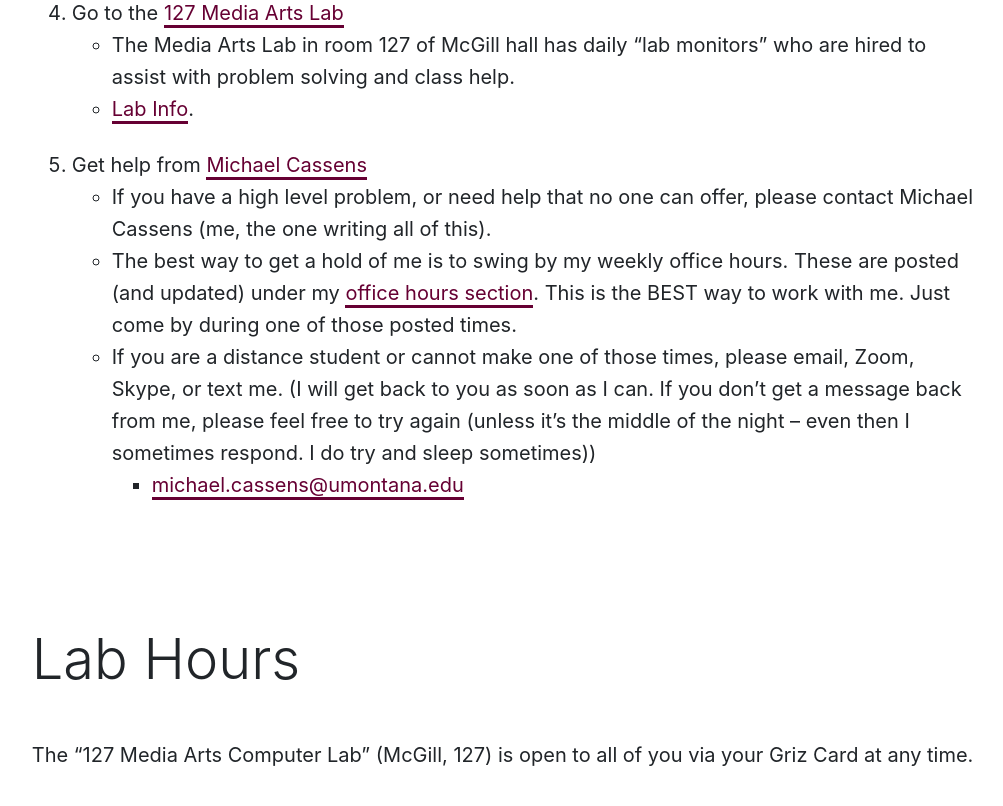
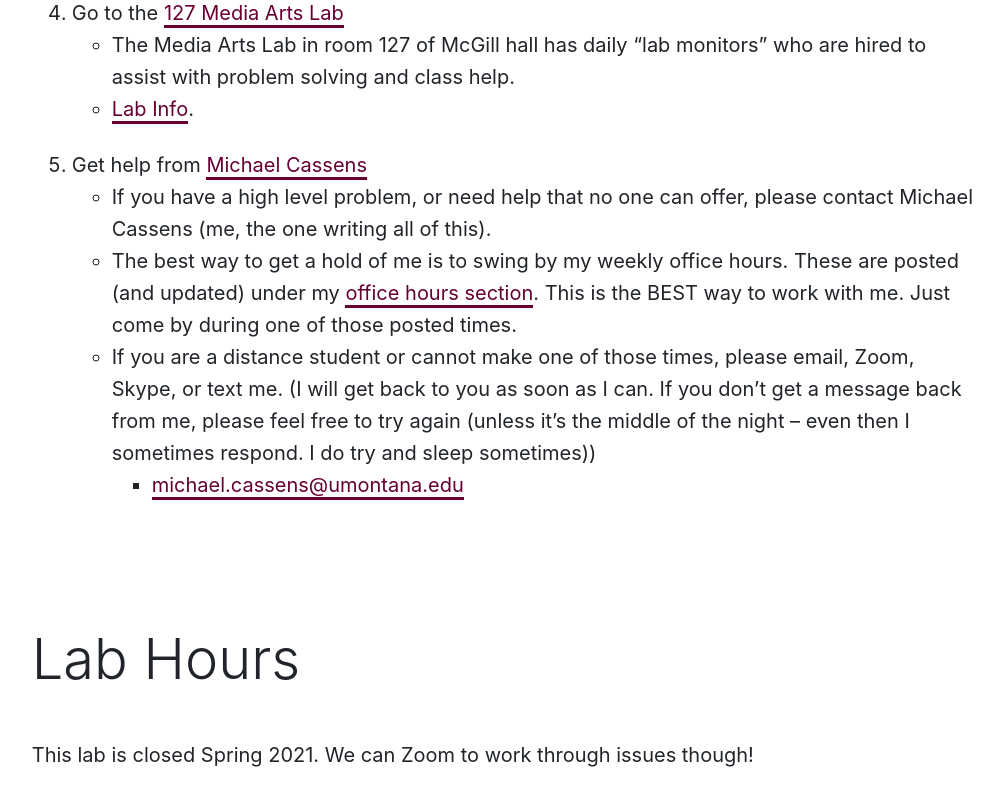
Before and after one commit to Montana-Media-Arts/441-web-tech-Spring2021-course, a Jekyll site: the page built from modules/help/_posts/2017-01-01-help.md, in a window 1280 px wide and 900 px high, scrolled down 1403 px. Shown: the top 806 px of the window, without its empty margins (132-1135 px from the left). Built offline with Jekyll 4.4.1, drawn with Linux system fonts in a browser that asks for light colours; nearby versions of some CDN libraries; part of the change alters nothing that is shown.

Commit message:
updated help

```diff
--- a/modules/help/_posts/2017-01-01-help.md
+++ b/modules/help/_posts/2017-01-01-help.md
@@ -7,8 +7,8 @@ permalink: /:title/
 
 ## Help Quick Links
 
-- [Course Issues Forum](https://github.com/Montana-Media-Arts/441-WebTech-Spring2020/issues)
-- [Course Discord](https://discord.gg/nbVCKwX)
+- [Course Issues Forum](https://github.com/Montana-Media-Arts/441-WebTech-Spring2021/issues)
+- [Course Discord](https://discord.gg/jCcZ9mNN)
 - [127, Media Arts Lab Hours](#lab-hours)
 - [Email the TA, TBA](mailto:michael.cassens@umontana.edu?subject=441%20Question)
 - [Email Michael Cassens](mailto:michael.cassnes@umontana.edu?subject=441%20Question)
@@ -18,9 +18,9 @@ permalink: /:title/
 Do the following to get help with problems.
 
 1. Google the problem.
-2. Post a message to the [Course Discord](https://discord.gg/nbVCKwX)
+2. Post a message to the [Course Discord](https://discord.gg/jCcZ9mNN)
     - Discord is like a massive chat where everyone can talk to one another in real time and help each other out with issues or just chat.
-3. Post to the [course issues forum](https://github.com/Montana-Media-Arts/441-WebTech-Spring2019/issues).
+3. Post to the [course issues forum](https://github.com/Montana-Media-Arts/441-WebTech-Spring2021/issues).
     - The advantage to the GitHub issues forum is its advanced system for including formatted code. This will help with problem solving.
 4. Go to the [127 Media Arts Lab](#lab-hours)
     - The Media Arts Lab in room 127 of McGill hall has daily "lab monitors" who are hired to assist with problem solving and class help.
@@ -35,5 +35,6 @@ Do the following to get help with problems.
 
 
 ## Lab Hours
-
-The "127 Media Arts Computer Lab" (McGill, 127) is open to all of you via your Griz Card at any time.
+This lab is closed Spring 2021.  We can Zoom to work through issues though!
+<!--
+The "127 Media Arts Computer Lab" (McGill, 127) is open to all of you via your Griz Card at any time.-->
```
